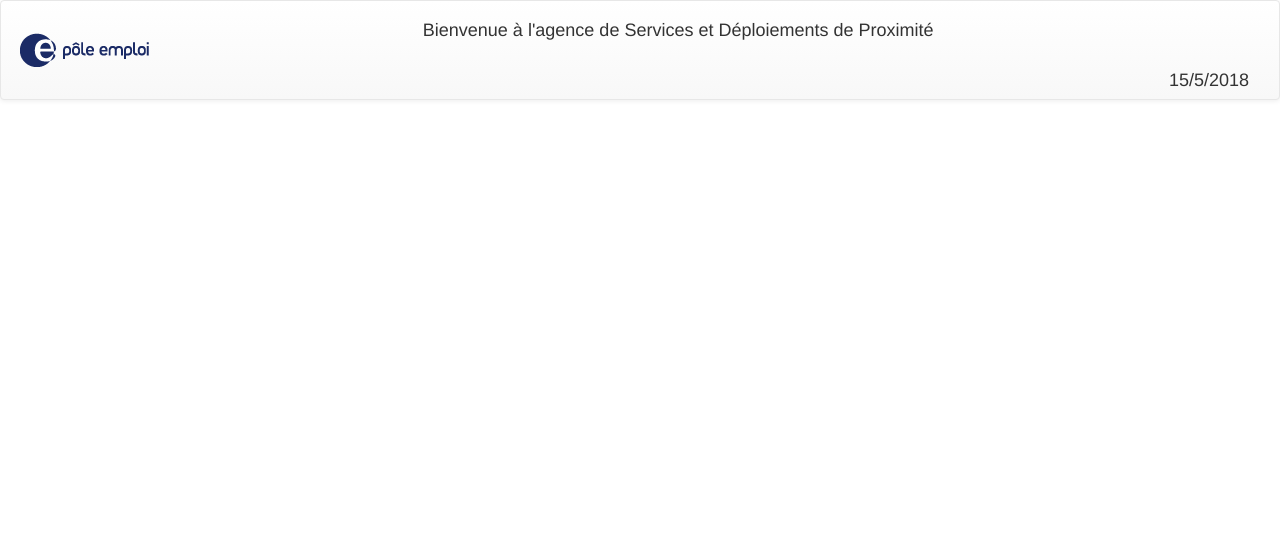
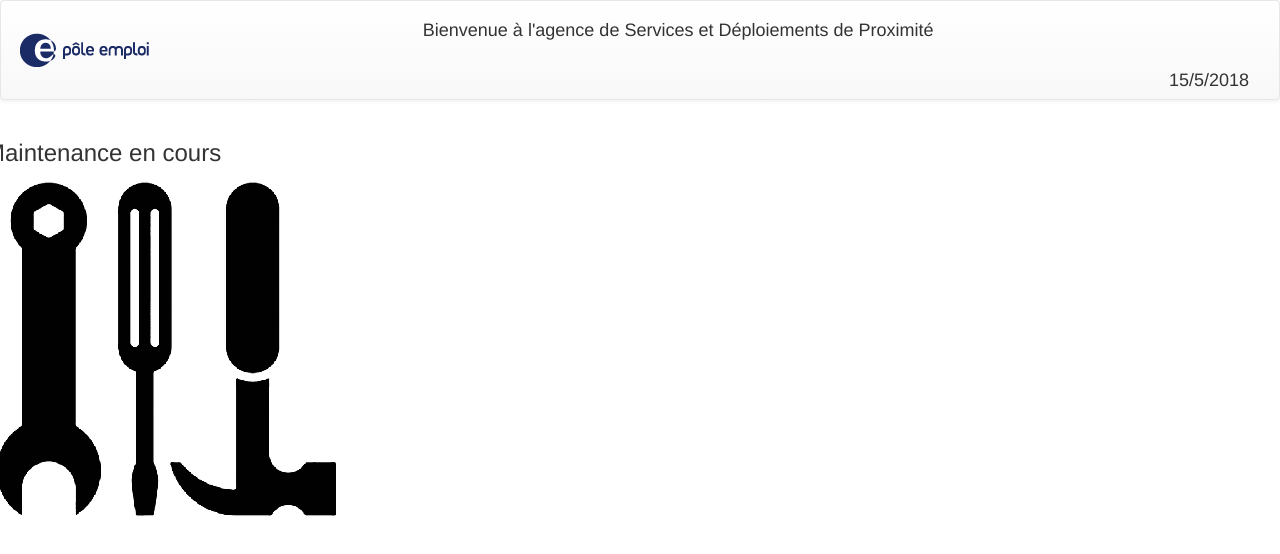
Before and after one commit to DShoby/tvcv-app, a React (Create React App) app: page /maintenance in a window 1280 px wide. Shown: the top 554 px of the page. Built offline with nearby package versions, Linux system fonts and the light colour scheme.

Commit message:
Maintenance

```diff
--- a/src/App.js
+++ b/src/App.js
@@ -3,6 +3,7 @@ import './assets/css/App.css';
 import MainPage from "./components/MainPage";
 import Header from "./components/Header";
 import MainMenuAccount from "./components/MainMenuAccount";
+import Maintenance from "./components/Maintenance";
 import {Route, Switch} from "react-router";
 import {BrowserRouter} from "react-router-dom";
 
@@ -18,6 +19,7 @@ class App extends Component {
                                 <Switch>
                                     <Route exact path="/" component={MainPage}/>
                                     <Route exact path="/gotAccount" component={MainMenuAccount}/>
+                                    <Route exact path="/maintenance" component={Maintenance}/>
                                 </Switch>
                             </div>
                         </div>
--- /dev/null
+++ b/src/assets/css/Maintenance.css
@@ -0,0 +1,3 @@
+.row {
+    vertical-align: center;
+}
--- a/src/components/MainPage.js
+++ b/src/components/MainPage.js
@@ -8,11 +8,15 @@ class MainPage extends Component {
             <div className="row">
                 <div className="col-xs-10 col-xs-offset-1">
                     <div className="col-xs-8 col-xs-offset-2">
-                        <button className="btn1 btn btn-lg col-xs-6 col-xs-offset-3">Je n'ai pas de compte, m'inscrire</button>
+                        <Link to={"/maintenance"}>
+                            <button className="btn1 btn btn-lg col-xs-6 col-xs-offset-3">Je n'ai pas de compte, m'inscrire</button>
+                        </Link>
                         <Link to={"/gotAccount"}>
                             <button className="btn2 btn btn-lg col-xs-6 col-xs-offset-3">J'ai déjà un compte, me connecter</button>
                         </Link>
-                        <button className="btn3 btn btn-lg col-xs-6 col-xs-offset-3">J'avais un compte, me réinscrire</button>
+                        <Link to={"/maintenance"}>
+                            <button className="btn3 btn btn-lg col-xs-6 col-xs-offset-3">J'avais un compte, me réinscrire</button>
+                        </Link>
                     </div>
                 </div>
             </div>
--- /dev/null
+++ b/src/components/Maintenance.js
@@ -0,0 +1,16 @@
+import React, {Component} from 'react';
+import '../assets/css/Maintenance.css';
+import maintenance from '../assets/images/maintenance.png';
+
+class Maintenance extends Component {
+    render() {
+        return (
+            <div className="row">
+                    <h3>Maintenance en cours</h3>
+                    <img src={maintenance} alt="maintenance" className="maintenance"/>
+            </div>
+        );
+    }
+}
+
+export default Maintenance;
```
Also changed, not shown: src/assets/images/maintenance.png (added).
